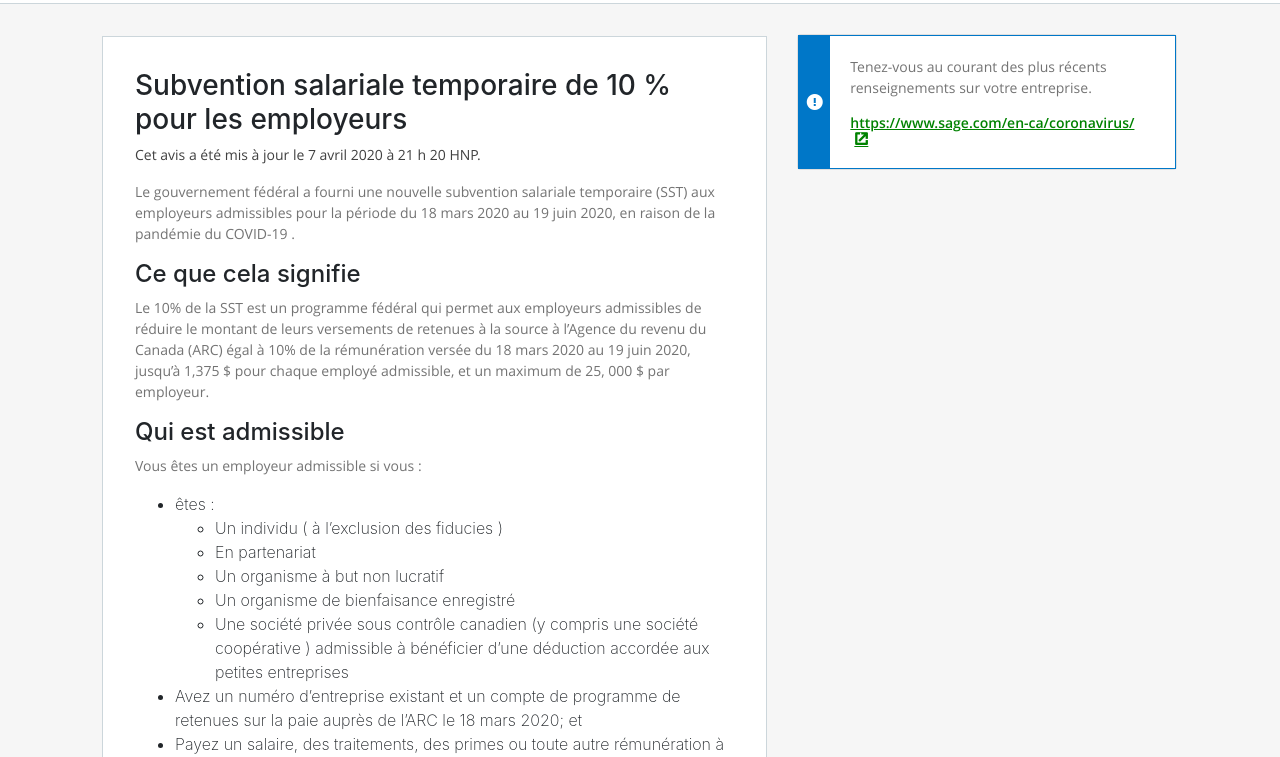
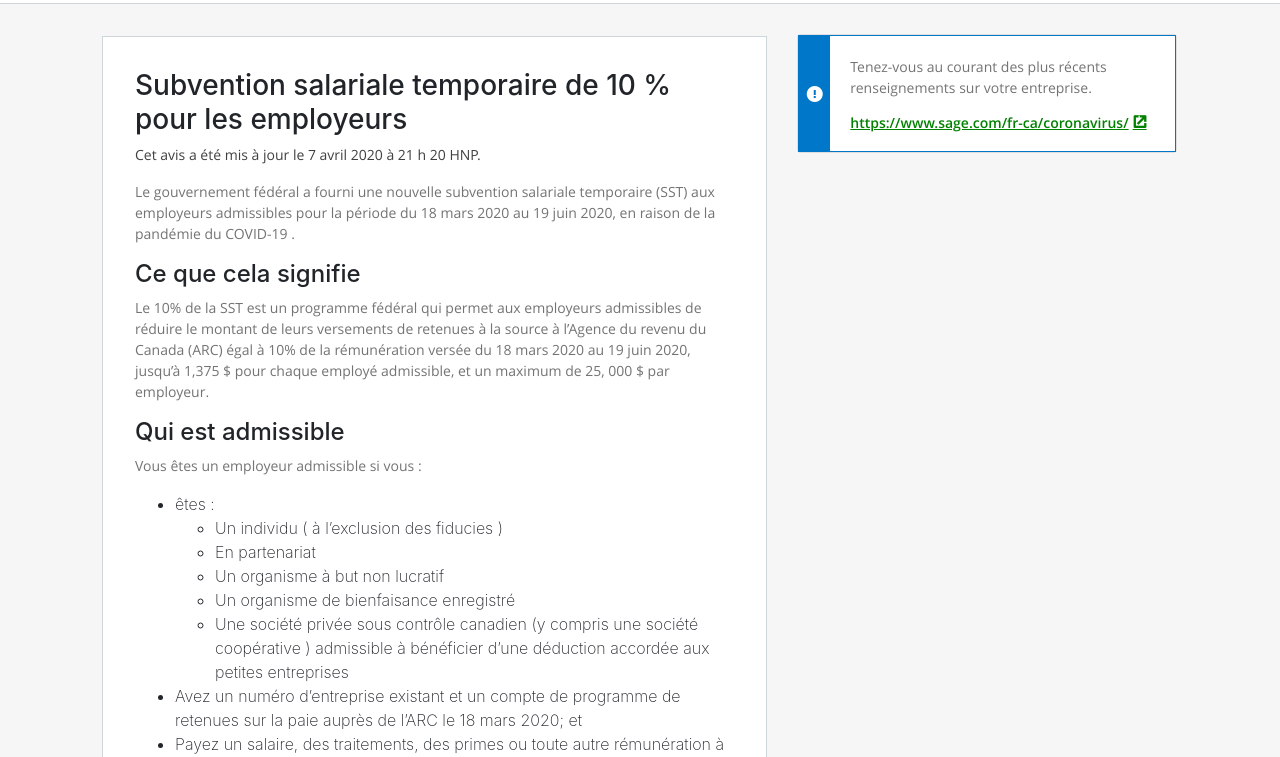
Before and after one commit to wonda05/covid19-business-support-finder-FR, a plain HTML site: page guidance/temporary-wage-subsidy-for-employers.html in a window 1280 px wide. Shown: the part 43-800 px from the top of the page. Drawn offline with Linux system fonts and the light colour scheme.

Commit message:
update hub link

```diff
--- a/guidance/temporary-wage-subsidy-for-employers.html
+++ b/guidance/temporary-wage-subsidy-for-employers.html
@@ -82,7 +82,7 @@
                         <div class="col-1 sidebar__cardiconcol"><span class="info" data-icon=""></span></div>
                         <div class="col-11">
                             <div class="card-body">
-                                <p class="card-text">Tenez-vous au courant des plus r&eacute;cents renseignements sur votre entreprise.</p><a class="card-text" href="https://www.sage.com/en-ca/coronavirus/" target="_blank">https://www.sage.com/en-ca/coronavirus/<span data-icon=""></span></a></div>
+                                <p class="card-text">Tenez-vous au courant des plus r&eacute;cents renseignements sur votre entreprise.</p><a class="card-text" href="https://www.sage.com/fr-ca/coronavirus/" target="_blank">https://www.sage.com/fr-ca/coronavirus/<span data-icon=""></span></a></div>
                         </div>
                     </div>
                 </div>
```
